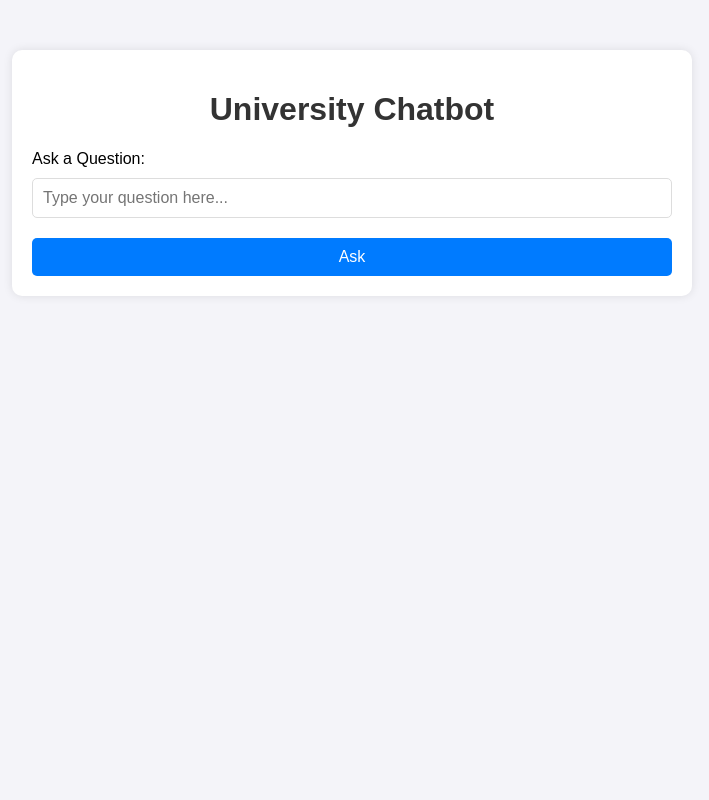
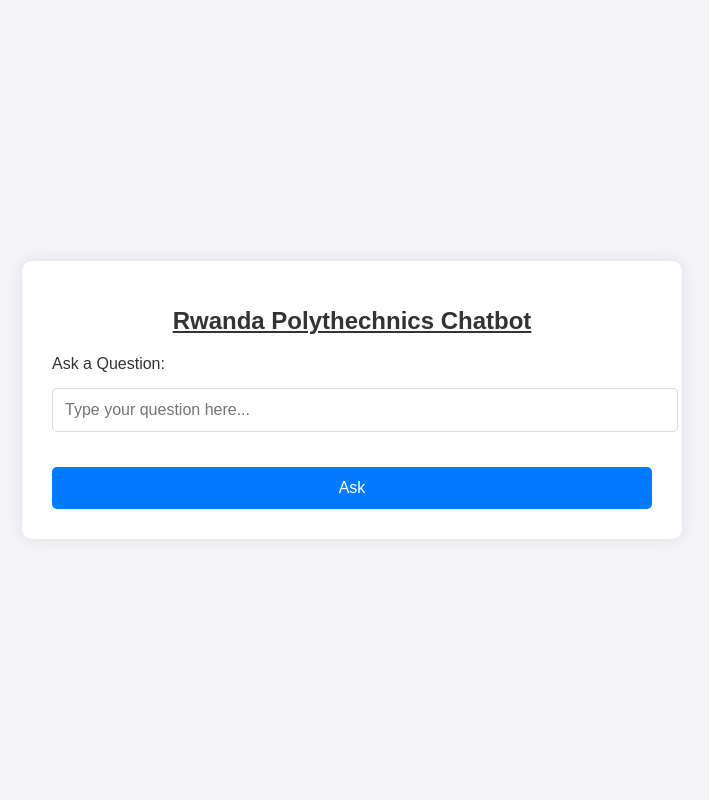
Before and after one commit to Damascene20/pythonpracticalexamination, a Flask app: page / in a window 1280 px wide. Shown: the whole page, without its empty margins (288-997 px from the left). Run offline with Flask 3, Linux system fonts and the light colour scheme; parts of the project's set-up code (start-up, migrations or seed data) failed here and were passed over.

Commit message:
Initial commit

```diff
--- a/app.py
+++ b/app.py
@@ -1,12 +1,10 @@
 from flask import Flask, render_template, request
 from sklearn.feature_extraction.text import TfidfVectorizer
 from sklearn.metrics.pairwise import cosine_similarity
-import spacy
-
+from textblob import Word
+import nltk
+nltk.download('wordnet')
 app = Flask(__name__)
-
-# Load NLP model
-nlp = spacy.load("en_core_web_sm")
 
 # Sample questions and answers
 faq = {
@@ -21,9 +19,11 @@ questions = list(faq.keys())
 answers = list(faq.values())
 
 def preprocess(text):
-    """Tokenize and clean text using spaCy."""
-    doc = nlp(text.lower())
-    return " ".join([token.lemma_ for token in doc if not token.is_stop and token.is_alpha])
+    """Tokenize and clean text using TextBlob."""
+    text = text.lower()  # Convert to lowercase
+    words = text.split()  # Split the text into words
+    lemmatized_words = [Word(word).lemmatize() for word in words if word.isalpha()]  # Lemmatize words
+    return " ".join(lemmatized_words)
 
 # Preprocess stored questions
 preprocessed_questions = [preprocess(q) for q in questions]
--- a/static/style.css
+++ b/static/style.css
@@ -3,48 +3,62 @@ body {
     background-color: #f4f4f9;
     margin: 0;
     padding: 0;
+    display: flex;
+    justify-content: center;
+    align-items: center;
+    height: 100vh; /* Full screen height */
 }
 
 .chat-container {
-    width: 50%;
+    width: 100%;
+    max-width: 600px; /* Maximum width for larger screens */
     margin: 50px auto;
     background: #fff;
-    padding: 20px;
+    padding: 30px;
     border-radius: 10px;
-    box-shadow: 0 0 10px rgba(0, 0, 0, 0.1);
+    box-shadow: 0 0 15px rgba(0, 0, 0, 0.1);
+    display: flex;
+    flex-direction: column;
+    align-items: center;
 }
 
 h1 {
     text-align: center;
     color: #333;
+    margin-bottom: 20px;
+    font-size: 24px;
 }
 
 form {
+    width: 100%;
     display: flex;
     flex-direction: column;
+    gap: 15px;
 }
 
 label {
     font-size: 16px;
-    margin-bottom: 10px;
+    color: #333;
 }
 
 input {
-    padding: 10px;
+    padding: 12px;
     margin-bottom: 20px;
     border: 1px solid #ddd;
     border-radius: 5px;
     font-size: 16px;
+    width: 100%; /* Make input field responsive */
 }
 
 button {
-    padding: 10px;
+    padding: 12px;
     background: #007bff;
     color: #fff;
     border: none;
     border-radius: 5px;
     cursor: pointer;
     font-size: 16px;
+    transition: background 0.3s ease;
 }
 
 button:hover {
@@ -53,7 +67,29 @@ button:hover {
 
 .response {
     margin-top: 20px;
-    padding: 10px;
+    padding: 15px;
     background: #f1f1f1;
     border-radius: 5px;
+    width: 100%;
+    font-size: 16px;
+    color: #333;
 }
+
+@media (max-width: 768px) {
+    .chat-container {
+        padding: 20px;
+        width: 90%;
+    }
+
+    h1 {
+        font-size: 20px;
+    }
+
+    input, button {
+        font-size: 14px;
+    }
+
+    .response {
+        font-size: 14px;
+    }
+}
--- a/templates/index.html
+++ b/templates/index.html
@@ -3,12 +3,12 @@
 <head>
     <meta charset="UTF-8">
     <meta name="viewport" content="width=device-width, initial-scale=1.0">
-    <title>University Chatbot</title>
+    <title>Rwanda Polythechnics Chatbot</title>
     <link rel="stylesheet" href="{{ url_for('static', filename='style.css') }}">
 </head>
 <body>
     <div class="chat-container">
-        <h1>University Chatbot</h1>
+        <h1><U>Rwanda Polythechnics Chatbot</U></h1>
         <form method="POST">
             <label for="question">Ask a Question:</label>
             <input type="text" id="question" name="question" placeholder="Type your question here..." required>
```
